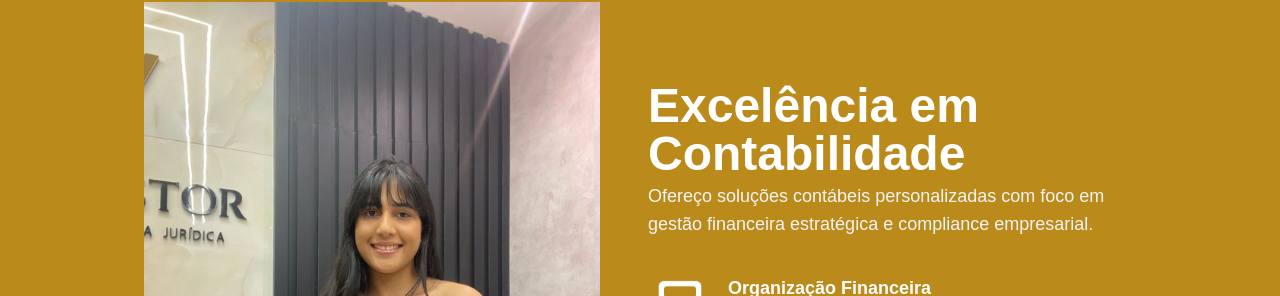
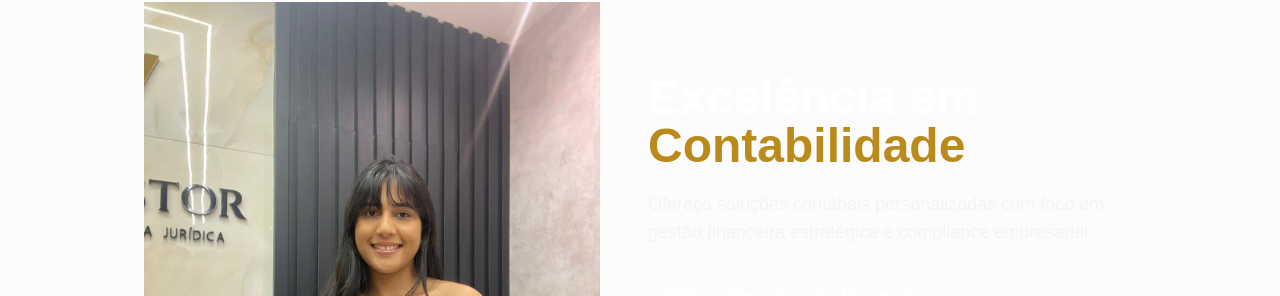
Before and after one commit to IaraAmancio/LauraPortela, a React (Vite) app: page / in a window 1280 px wide. Shown: the part 894-1190 px from the top of the page. Built offline with nearby package versions, Linux system fonts and the light colour scheme.

Commit message:
modificando o bg para cinza

```diff
--- a/src/App.tsx
+++ b/src/App.tsx
@@ -6,6 +6,7 @@ import FotoLaura2 from './assets/laura05.png'
 import IconeCalculadora from './assets/icone calculadora.svg'
 import IconeGrafico from './assets/icone stonks.svg'
 import IconeSegurança from './assets/icone seguranca.svg'
+
 
 import { motion } from "framer-motion"
 
@@ -31,15 +32,15 @@ function App() {
         <img src={FotoLaura2} className='flex-1 h-full object-cover object-[center_10%]'/>
       </section>
 
-      <section id='sobre' className='w-full bg-gold-primary mx-auto pb-8 pt-24'>
+      <section id='sobre' className='w-full bg-[url("./assets/bg-cinza.png")] bg-cover mx-auto pb-8 pt-24'>
         <div className='w-full max-w-5xl mx-auto flex md:flex-row flex-col items-center gap-4'>
           <div className='flex-1'>
             <img src={FotoLaura} className='px-4 rounded-md h-150 w-125 object-cover'/>
           </div>
 
           <div className='flex-1 flex flex-col gap-1 px-4'>
-            <h1 className='md:text-5xl text-4xl font-bold text-white'>Excelência em Contabilidade</h1>
-            <p className='text-zinc-100 text-lg'>
+            <h1 className='md:text-5xl text-4xl font-bold text-white'>Excelência em <span className='text-gold-primary'>Contabilidade</span></h1>
+            <p className='text-zinc-100 text-lg mt-4'>
               Ofereço soluções contábeis personalizadas com foco em gestão financeira estratégica e compliance empresarial.
             </p>
             <div className='mt-8 flex flex-col gap-6'>
```
Also changed, not shown: src/assets/bg-cinza.png (added).
